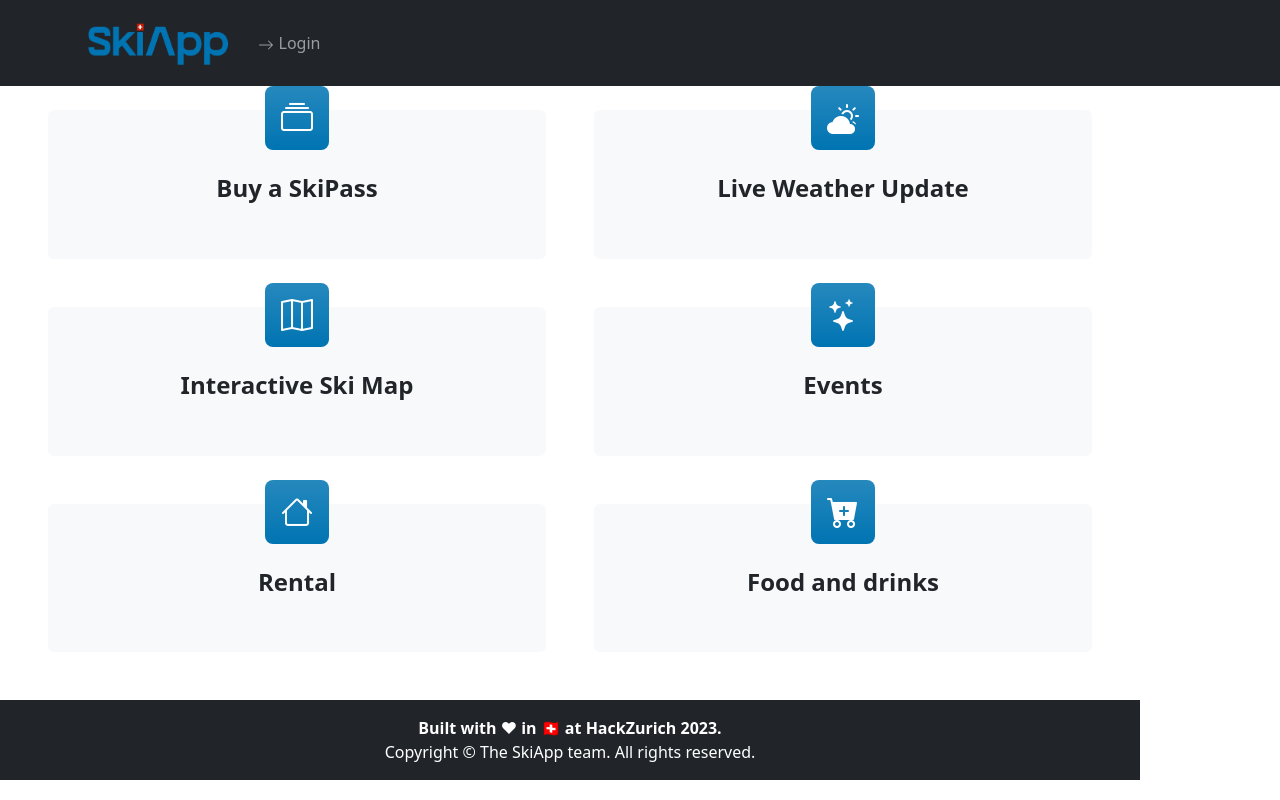
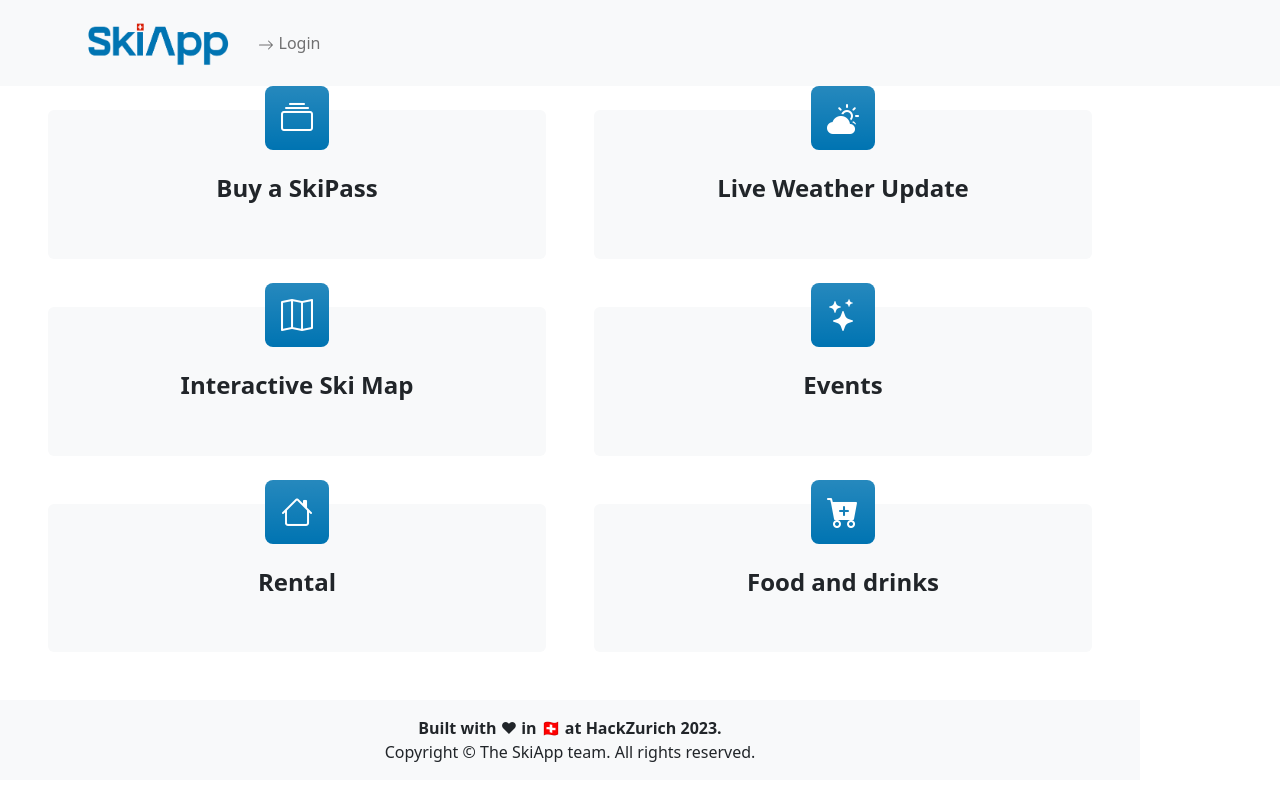
Before and after one commit to hackzurich2023/frontend, a React (Vite) app: page /account in a window 1280 px wide. Built offline with nearby package versions, Linux system fonts and the light colour scheme.

Commit message:
make app lighter

```diff
--- a/src/components/Footer.tsx
+++ b/src/components/Footer.tsx
@@ -4,15 +4,15 @@ import { Container } from "react-bootstrap";
 
 export function Footer() {
   return (
-    <footer className="bg-dark">
+    <footer className="bg-light">
       <Container
         className="d-flex flex-column justify-content-center align-items-center"
         style={{ height: "80px" }}
       >
-        <p className="mb-0 text-center text-white">
+        <p className="mb-0 text-center">
           <b>Built with &#10084; in &#127464;&#127469; at HackZurich 2023.</b>
         </p>
-        <p className="mb-0 text-white text-center">
+        <p className="mb-0 text-center">
           Copyright &copy; The SkiApp team. All rights reserved.
         </p>
       </Container>
--- a/src/components/NavBar.tsx
+++ b/src/components/NavBar.tsx
@@ -26,7 +26,7 @@ function MenuButton() {
 
 function UserAvatar({ user }: { user: User }) {
   return (
-    <div className="text-white">
+    <div>
       <FontAwesomeIcon icon={faUser} /> {user.userName}
     </div>
   );
@@ -36,7 +36,7 @@ export function NavBar({ currentUser }: { currentUser?: User }) {
   return (
     <Navbar
       expand="lg"
-      className="bg-dark navbar-dark position-fixed w-100 z-1"
+      className="bg-light navbar-light position-fixed w-100 z-1"
     >
       <Container className="top-0">
         <Navbar.Brand as={Link} to="/">
--- a/src/components/NavigationTabButton.tsx
+++ b/src/components/NavigationTabButton.tsx
@@ -31,7 +31,7 @@ export function NavigationTabButton({
           height: "100%",
           textDecoration: "none",
           color: isActive ? "#fff" : "#000",
-          backgroundColor: isActive ? "#000" : "transparent",
+          backgroundColor: isActive ? "#0074B2" : "transparent",
           borderRadius: "4px",
         }}
       >
```
